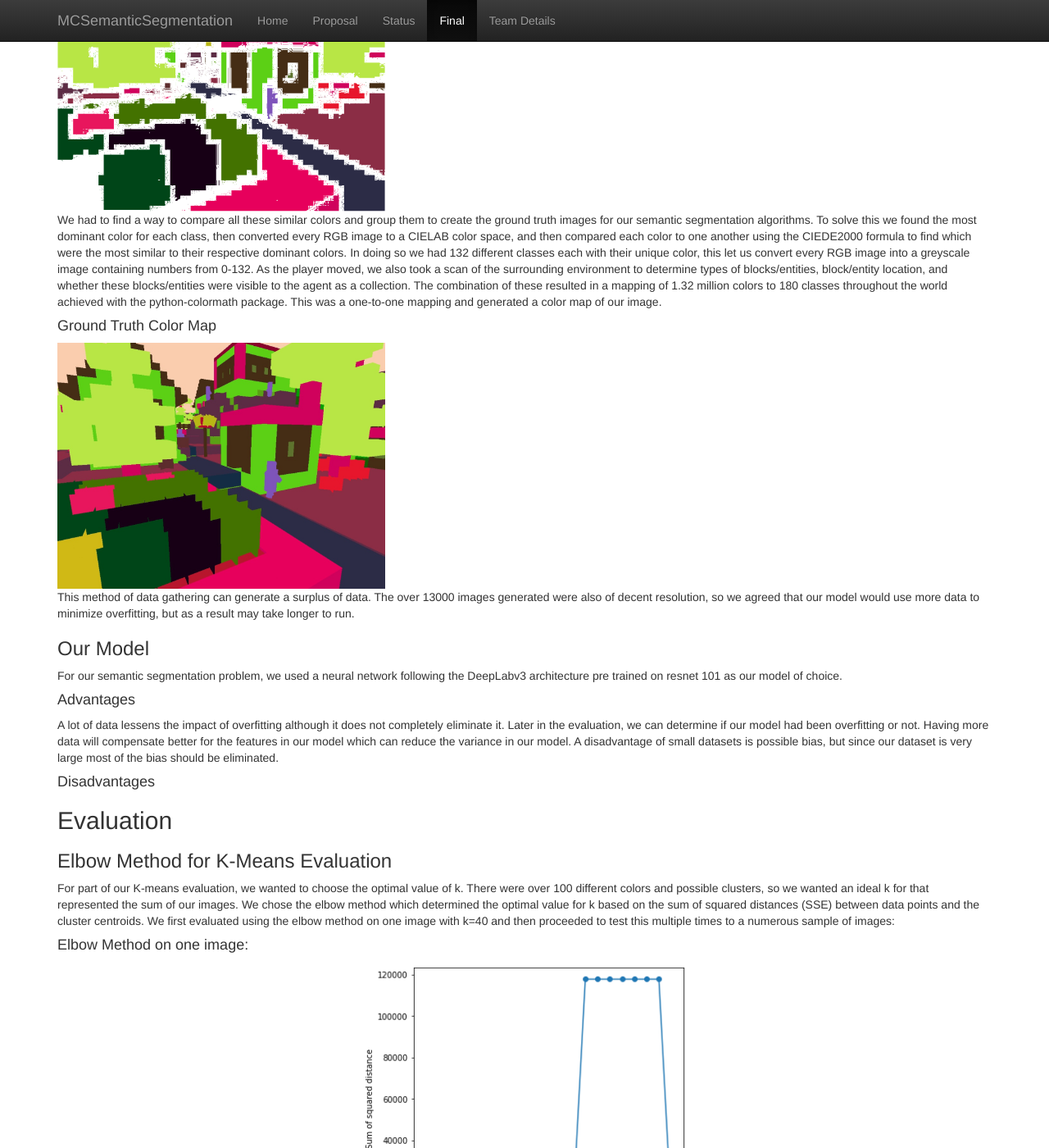
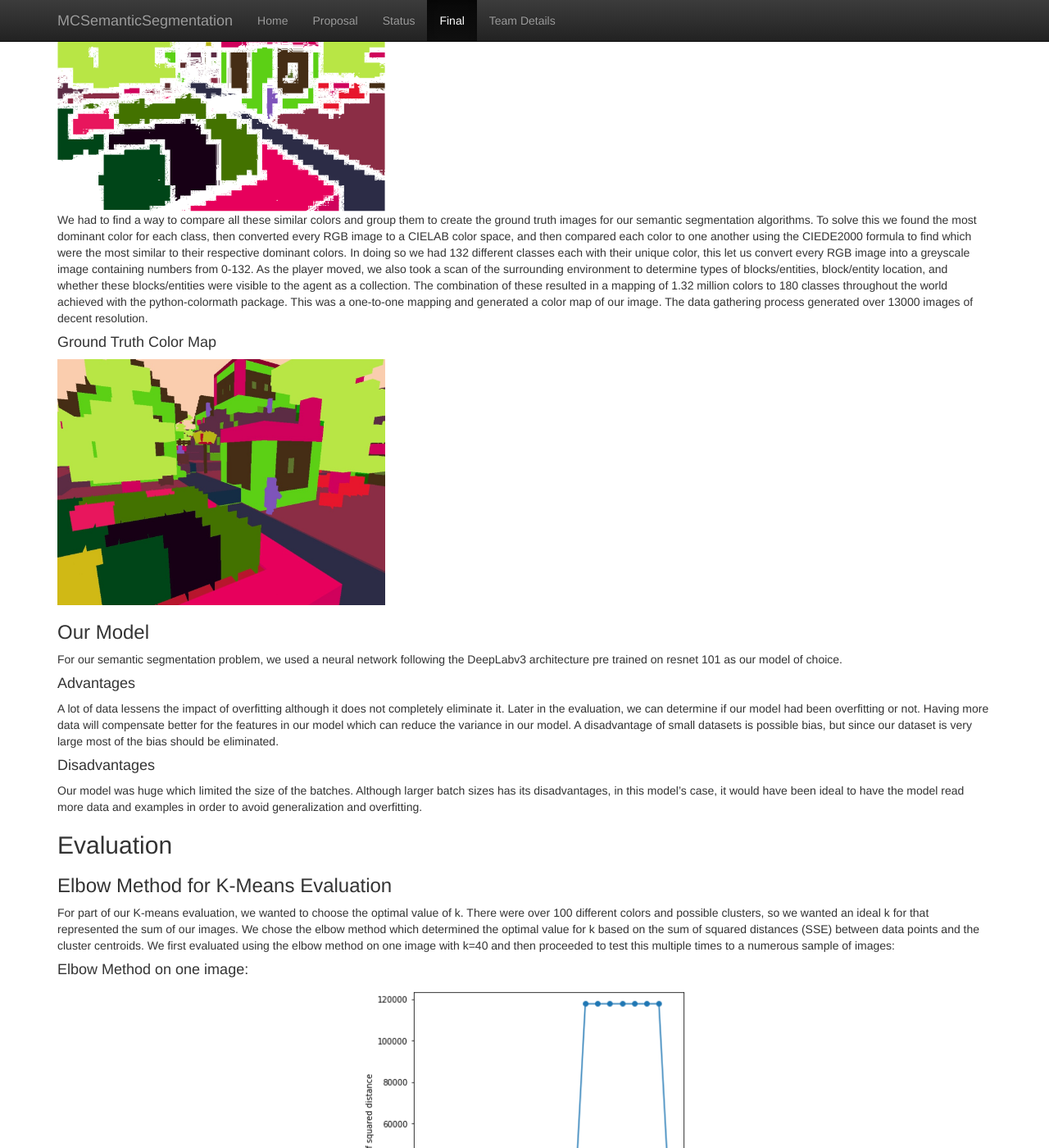
Before and after one commit to KevinJChen/MCSemanticSegmentation, a Jekyll site: the page built from docs/final.md, in a window 1280 px wide and 1400 px high, scrolled down 1612 px. Shown: the whole window at 82% size. Built offline with Jekyll 4.4.1, drawn with Linux system fonts in a browser that asks for light colours.

Commit message:
Update final.md

```diff
--- a/docs/final.md
+++ b/docs/final.md
@@ -41,16 +41,13 @@
 <div style="float:left, padding:10px"><img src="./images/first_attempt.png" width="400"/> </div>
 
 
-We had to find a way to compare all these similar colors and group them to create the ground truth images for our semantic segmentation algorithms. To solve this we found the most dominant color for each class, then converted every RGB image to a CIELAB color space, and then compared each color to one another using the CIEDE2000 formula to find which were the most similar to their respective dominant colors. In doing so we had 132 different classes each with their unique color, this let us convert every RGB image into a greyscale image containing numbers from 0-132. As the player moved, we also took a scan of the surrounding environment to determine types of blocks/entities, block/entity location, and whether these blocks/entities were visible to the agent as a collection. The combination of these resulted in a mapping of 1.32 million colors to 180 classes throughout the world achieved with the python-colormath package. This was a one-to-one mapping and generated a color map of our image.
+We had to find a way to compare all these similar colors and group them to create the ground truth images for our semantic segmentation algorithms. To solve this we found the most dominant color for each class, then converted every RGB image to a CIELAB color space, and then compared each color to one another using the CIEDE2000 formula to find which were the most similar to their respective dominant colors. In doing so we had 132 different classes each with their unique color, this let us convert every RGB image into a greyscale image containing numbers from 0-132. As the player moved, we also took a scan of the surrounding environment to determine types of blocks/entities, block/entity location, and whether these blocks/entities were visible to the agent as a collection. The combination of these resulted in a mapping of 1.32 million colors to 180 classes throughout the world achieved with the python-colormath package. This was a one-to-one mapping and generated a color map of our image. The data gathering process generated over 13000 images of decent resolution.
 
 
 #### Ground Truth Color Map
 
 
 <div style="float:left, padding:10px"><img src="./images/colormap.png" width="400"/> </div>
-
-
-This method of data gathering can generate a surplus of data. The over 13000 images generated were also of decent resolution, so we agreed that our model would use more data to minimize overfitting, but as a result may take longer to run.
 
 
 ### Our Model
@@ -62,9 +59,14 @@
 
 #### Advantages
 
+
 A lot of data lessens the impact of overfitting although it does not completely eliminate it. Later in the evaluation, we can determine if our model had been overfitting or not. Having more data will compensate better for the features in our model which can reduce the variance in our model. A disadvantage of small datasets is possible bias, but since our dataset is very large most of the bias should be eliminated.
 
+
 #### Disadvantages
+
+
+Our model was huge which limited the size of the batches. Although larger batch sizes has its disadvantages, in this model's case, it would have been ideal to have the model read more data and examples in order to avoid generalization and overfitting.
 
 
 ## Evaluation
```
